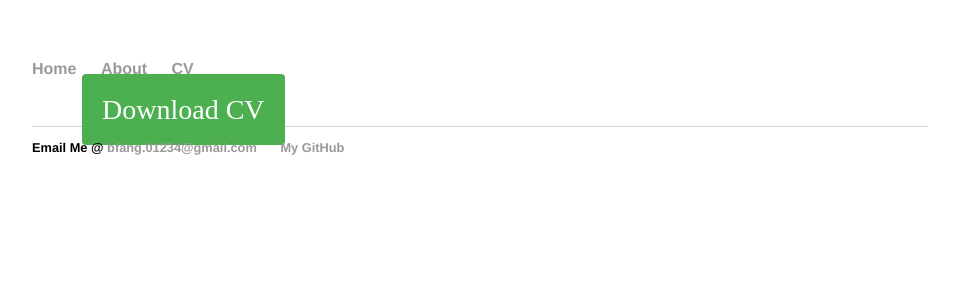
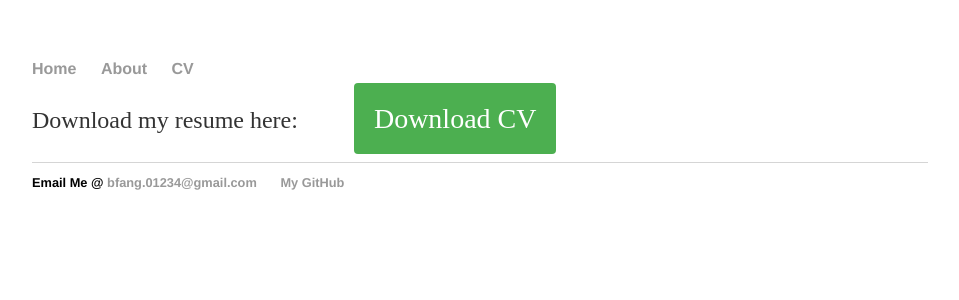
Before and after one commit to bennyfang/bennyfang.github.io, a Jekyll site: the page built from cv/index.html, in a window 1280 px wide. Shown: the top 300 px of the page, without its empty margins (160-1119 px from the left). Built offline with Jekyll 4.4.1, drawn with Linux system fonts in a browser that asks for light colours.

Commit message:
Update index.html

```diff
--- a/cv/index.html
+++ b/cv/index.html
@@ -5,5 +5,5 @@ description: Benny Fang's CV
 ---
 
 <div class="cv">
-	<a href="/files/Resume20170123.pdf" class="button" title="Download CV as PDF"><span>Download CV </span></a>
+	<p>Download my resume here: <a href="/files/Resume20170123.pdf" class="button" title="Download CV as PDF"><span>Download CV </span></a></p>
 </div>
```
